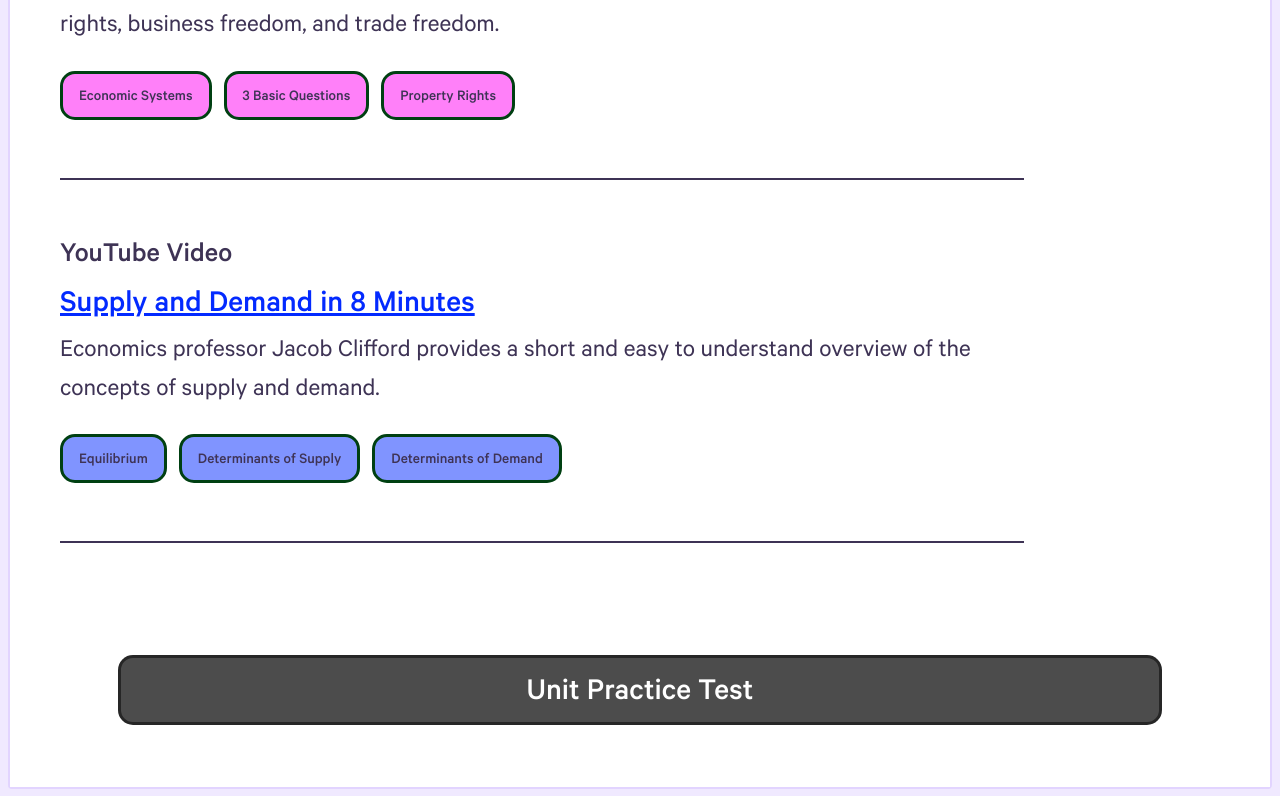
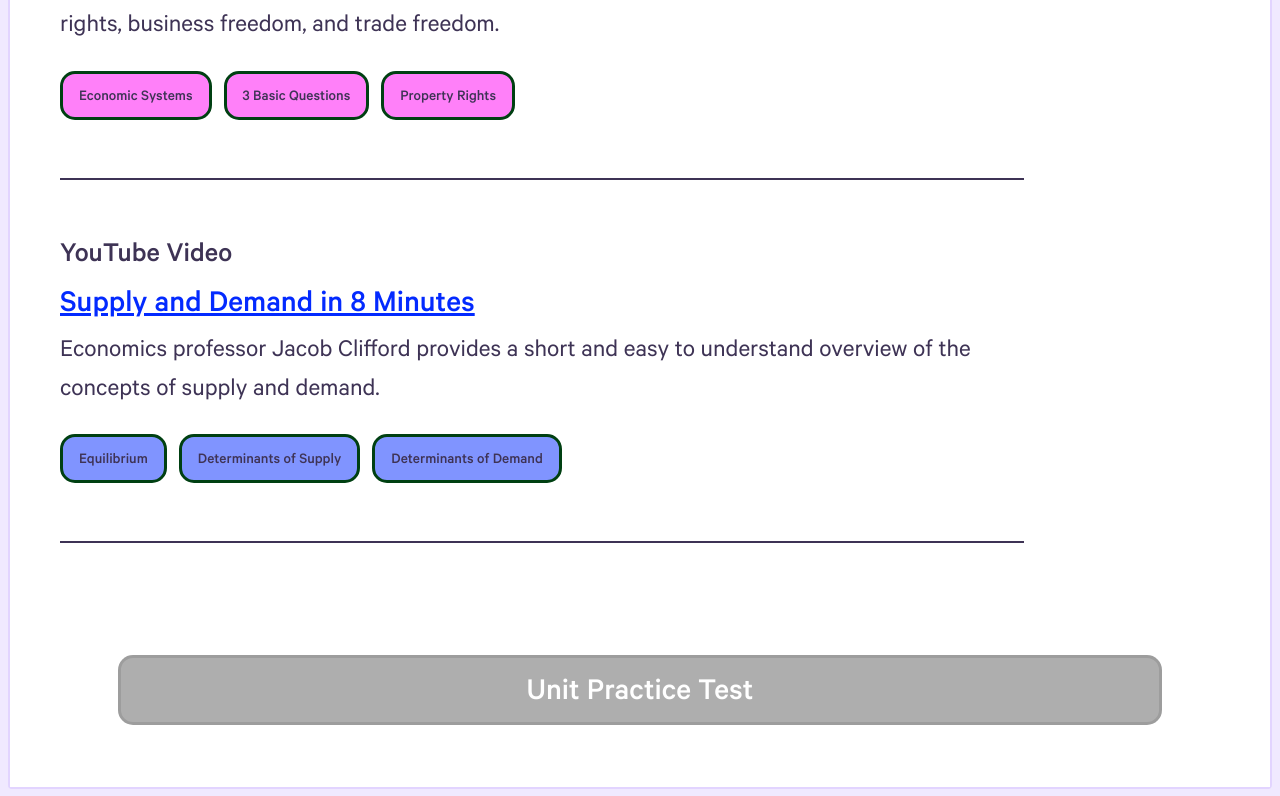
Before and after one commit to GarrettMould/econCourseSite, a React (Create React App) app: page /UnitOverviewPage in a window 1280 px wide. Shown: the part 3291-4087 px from the top of the page. Built offline with nearby package versions, Linux system fonts and the light colour scheme; a web font is replaced by a local one.

Commit message:
dynamically lock unit tests

```diff
--- a/src/Components/UnitOverviewPage.js
+++ b/src/Components/UnitOverviewPage.js
@@ -45,7 +45,7 @@ const UnitOverviewPage = ({ forwardedRef, ...props }) => {
         courseInfo={props.courseInfo}></AdditionalResourcesCOPY>
       <PaddingTop top={props.isMobile ? "8%" : "5%"}></PaddingTop>
       <PaddingTop top={props.isMobile ? "8%" : "5%"}></PaddingTop>
-      <Link style={{ textDecoration: "none" }} className={props.courseInfo[unit].unitTestUnlocked ? "enabled-link" : "enabled-link"}to="/UnitTest"><TakePracticeTestButton selectedUnit={props.selectedUnit} onClick={props.resetTest}></TakePracticeTestButton></Link>
+      <Link style={{ textDecoration: "none" }} className={props.courseInfo[unit].unitTestUnlocked ? "enabled-link" : "disabled-link"}to="/UnitTest"><TakePracticeTestButton selectedUnit={props.selectedUnit} onClick={props.resetTest}></TakePracticeTestButton></Link>
 
     </>
   );
```
